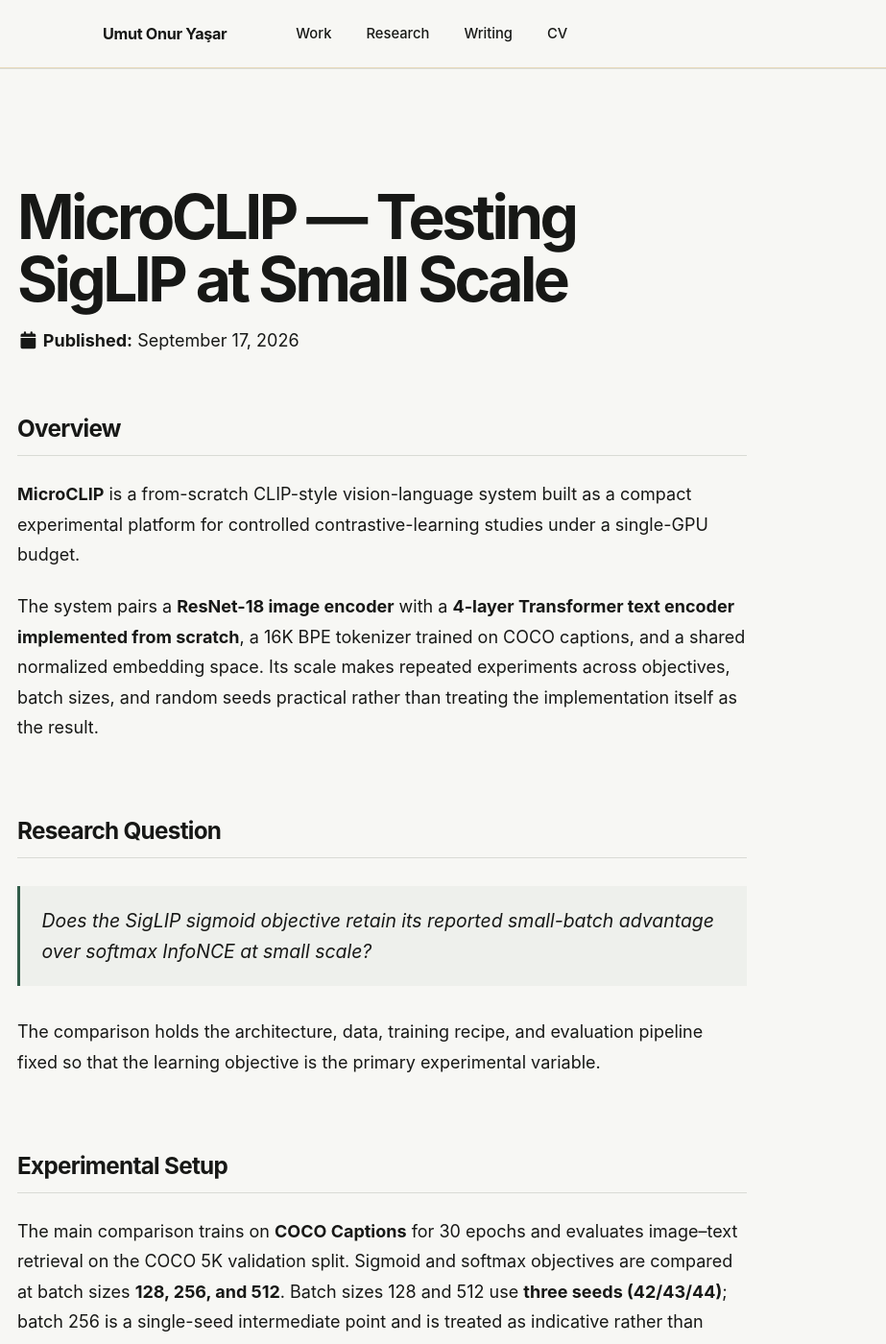
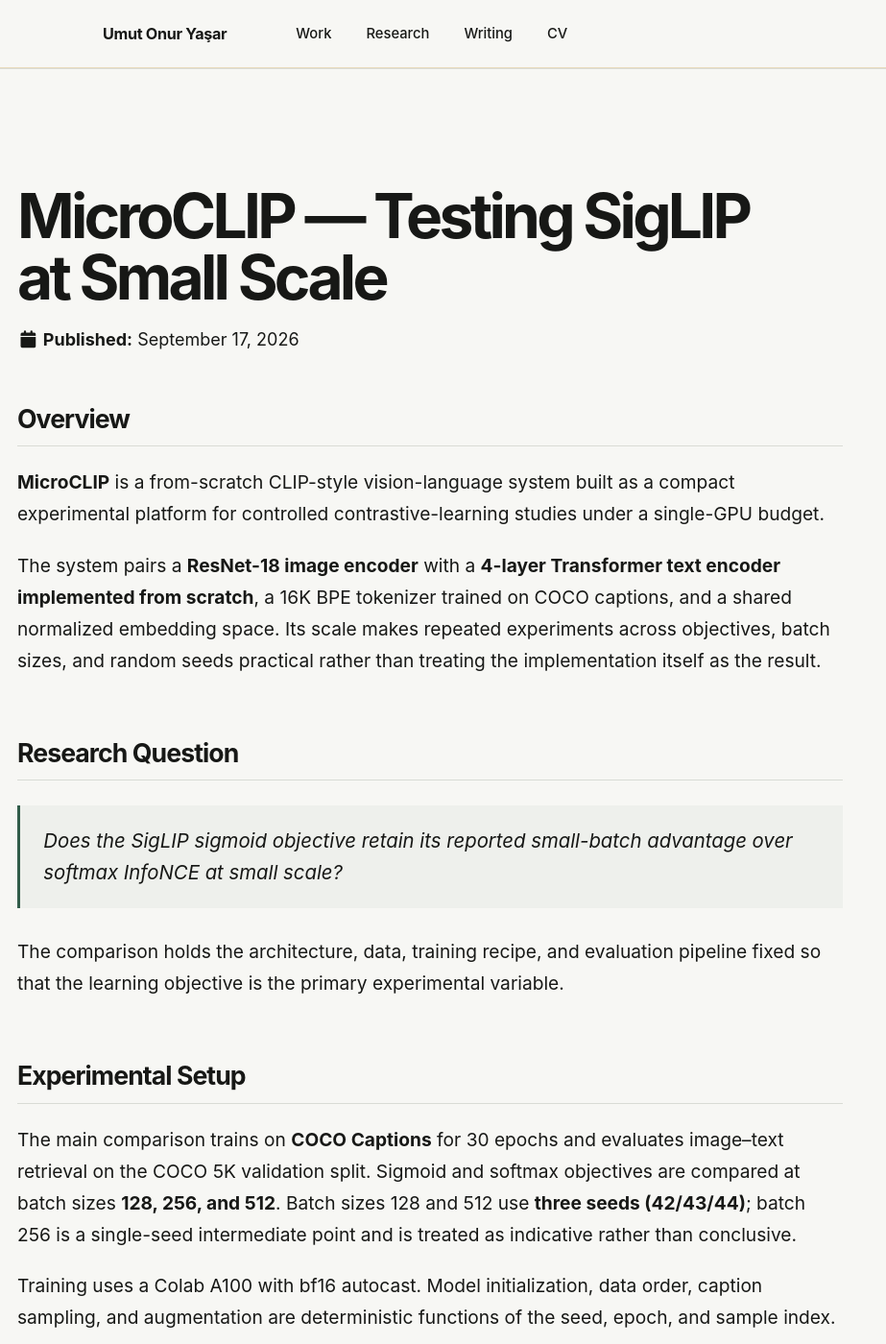
Before and after one commit to umutonuryasar/umutonuryasar.github.io, a Jekyll site: the page built from _portfolio/microclip.md, in a window 1280 px wide and 1400 px high. Shown: the whole window at 96% size, without its empty margins (0-923 px from the left). Built offline with Jekyll 4.4.1, drawn with Linux system fonts in a browser that asks for light colours; a script bundle is joined from its source files by our own code; library files that are not in the unit come from our copies.

Commit message:
Refine portfolio detail typography and spacing

```diff
--- a/assets/css/main.scss
+++ b/assets/css/main.scss
@@ -128,68 +128,80 @@
   padding: 0;
 }
 .page.portfolio-project .page__inner-wrap {
-  width: min(100%, 760px);
-  margin: 4.75rem auto 6.5rem;
+  width: min(100%, 860px);
+  margin: 4.75rem auto 6rem;
 }
 .page.portfolio-project .page__inner-wrap > header {
-  margin-bottom: 3.5rem;
+  margin-bottom: 3rem;
 }
 .page.portfolio-project .page__title {
+  max-width: 820px;
   margin: 0;
-  font-size: clamp(2.45rem, 5vw, 4.25rem);
-  line-height: 1.02;
-  letter-spacing: -.055em;
+  font-size: clamp(2.65rem, 5vw, 4.5rem);
+  line-height: 1.01;
+  letter-spacing: -.058em;
   font-weight: 650;
 }
 .page.portfolio-project .page__content {
   width: 100%;
-  font-size: 1rem;
-  line-height: 1.75;
+  font-size: 1.065rem;
+  line-height: 1.72;
 }
 .page.portfolio-project .page__content > h2 {
-  margin: 4.25rem 0 1.35rem;
-  padding-bottom: .7rem;
+  margin: 3.55rem 0 1.15rem;
+  padding-bottom: .65rem;
   border-bottom: 1px solid var(--portfolio-line);
   color: var(--portfolio-text);
-  font-size: 1.35rem;
-  line-height: 1.25;
-  letter-spacing: -.03em;
+  font-size: 1.48rem;
+  line-height: 1.2;
+  letter-spacing: -.035em;
 }
 .page.portfolio-project .page__content > h2:first-child { margin-top: 0; }
-.page.portfolio-project .page__content p { margin-bottom: 1.25rem; }
+.page.portfolio-project .page__content p { margin-bottom: 1.15rem; }
 .page.portfolio-project .page__content blockquote {
-  margin: 1.6rem 0 1.8rem;
-  padding: 1.1rem 1.25rem;
+  margin: 1.45rem 0 1.65rem;
+  padding: 1.15rem 1.35rem;
   border-left: 3px solid var(--portfolio-accent);
   background: rgba(49, 92, 73, .045);
   color: var(--portfolio-text);
-  font-size: 1.08rem;
-  line-height: 1.65;
+  font-size: 1.13rem;
+  line-height: 1.6;
 }
 .page.portfolio-project .page__content blockquote p { margin: 0; }
 .page.portfolio-project .page__content table {
   display: table;
   width: 100%;
-  margin: 1.5rem 0 2rem;
+  margin: 1.35rem 0 1.8rem;
   border-collapse: collapse;
-  font-size: .88rem;
+  border-top: 1px solid var(--portfolio-text);
+  border-bottom: 1px solid var(--portfolio-text);
+  font-size: .91rem;
 }
 .page.portfolio-project .page__content th,
 .page.portfolio-project .page__content td {
-  padding: .65rem .75rem;
-  border-color: var(--portfolio-line);
+  padding: .7rem .8rem;
+  border: 0;
+  border-bottom: 1px solid var(--portfolio-line);
+  background: transparent;
 }
+.page.portfolio-project .page__content tr:last-child td { border-bottom: 0; }
 .page.portfolio-project .page__content th {
   color: var(--portfolio-text);
   font-weight: 650;
+  border-bottom-color: var(--portfolio-text);
 }
 .page.portfolio-project .page__content code {
-  padding: .18rem .38rem;
+  display: inline-block;
+  margin: .12rem .16rem .12rem 0;
+  padding: .25rem .48rem;
   border: 1px solid var(--portfolio-line);
   border-radius: 3px;
   background: transparent;
   color: var(--portfolio-muted);
-  font-size: .78em;
+  font-family: inherit;
+  font-size: .72em;
+  font-weight: 500;
+  line-height: 1.3;
   white-space: nowrap;
 }
 .page.portfolio-project .page__content a {
@@ -198,8 +210,9 @@
   text-underline-offset: .18em;
 }
 .page.portfolio-project .page__content a:hover { color: var(--portfolio-text); }
-.page.portfolio-project .page__content ul { padding-left: 1.2rem; }
-.page.portfolio-project .page__content li { margin-bottom: .45rem; }
+.page.portfolio-project .page__content ul { padding-left: 1.1rem; }
+.page.portfolio-project .page__content li { margin-bottom: .4rem; padding-left: .08rem; }
+.page.portfolio-project .page__content li::marker { color: var(--portfolio-muted); }
 
 .page__footer-follow .social-icons .fa-github,
 .page__footer-follow .social-icons .fa-linkedin,
@@ -217,10 +230,11 @@
   .portfolio-subpage #main { padding-top: 3rem; }
 
   .page.portfolio-project .page__inner-wrap { width: auto; margin: 3rem 1rem 4.5rem; }
-  .page.portfolio-project .page__inner-wrap > header { margin-bottom: 2.75rem; }
+  .page.portfolio-project .page__inner-wrap > header { margin-bottom: 2.5rem; }
   .page.portfolio-project .page__title { font-size: clamp(2.15rem, 10vw, 3rem); }
-  .page.portfolio-project .page__content > h2 { margin-top: 3.4rem; }
-  .page.portfolio-project .page__content blockquote { margin-left: 0; margin-right: 0; padding: 1rem; }
+  .page.portfolio-project .page__content { font-size: 1rem; }
+  .page.portfolio-project .page__content > h2 { margin-top: 3rem; font-size: 1.35rem; }
+  .page.portfolio-project .page__content blockquote { margin-left: 0; margin-right: 0; padding: 1rem; font-size: 1.05rem; }
   .page.portfolio-project .page__content table {
     display: block;
     max-width: 100%;
```
